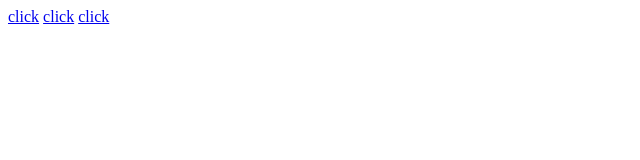
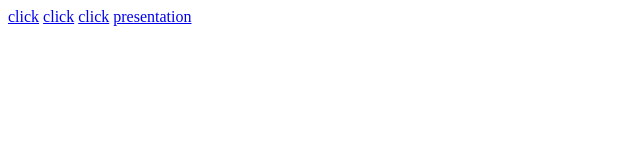
Before and after one commit to Allysht/file-host, a plain HTML site: page index.html in a window 1280 px wide. Shown: the whole page, without its empty margins (0-640 px from the left). Drawn offline with Linux system fonts and the light colour scheme.

Commit message:
Update index.html

```diff
--- a/index.html
+++ b/index.html
@@ -11,5 +11,6 @@
     <a href="./sounds/roulette.mp3">click</a>
     <a href="./sounds/Opera Snapshot_2022-10-02_171141_andrei2528.github.io.png">click</a>
     <a href="./sounds">click</a>
+    <a href="1ermars.pptx" download>presentation</a>
 </body>
 </html>
```
